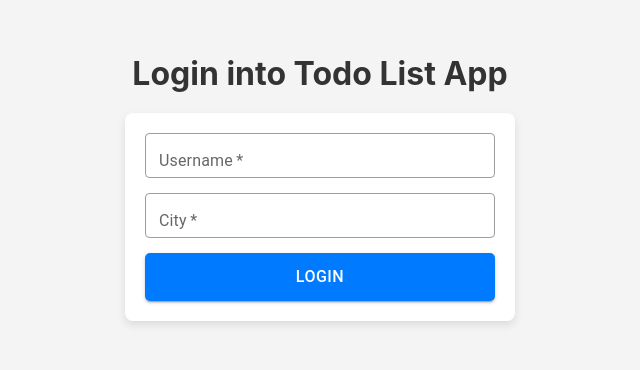
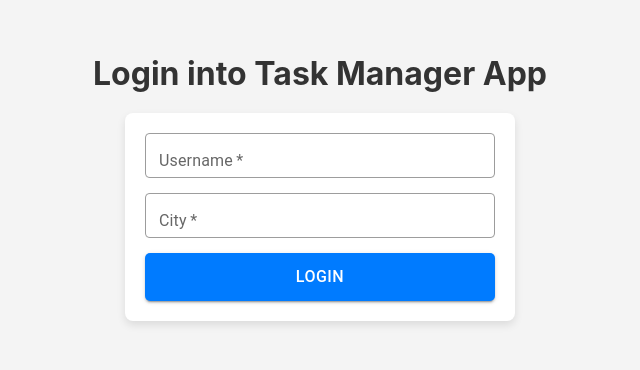
Before and after one commit to ankit-nautiyal/Task-Manager-App, a React (Vite) app: page /auth in a window 1280 px wide. Shown: the part 228-598 px from the top of the page, without its empty margins (320-960 px from the left). Built offline with nearby package versions, Linux system fonts and the light colour scheme; no server answers.

Commit message:
name changes

```diff
--- a/src/components/TaskList.jsx
+++ b/src/components/TaskList.jsx
@@ -106,7 +106,7 @@ export default function TaskList(){
         <div className={styles.taskListContainer}>
             <Button variant="contained" onClick={handleLogout} sx={{position: 'absolute', top: 0, right: 0, margin: '15px'}}> Logout</Button>
 
-            <h2 className={styles.taskListTitle}>Todo List App</h2>
+            <h2 className={styles.taskListTitle}>Task Manager App</h2>
             <TaskInput/>
 
             {outdoorTaskDetected && weather && <WeatherInfo weather={weather} error={weatherError && "Invalid city name!"} />}
--- a/src/pages/auth.jsx
+++ b/src/pages/auth.jsx
@@ -36,7 +36,7 @@ const Auth = () => {
     return (
 
             <div className={styles.authContainer}>
-                <h2 className={styles.authTitle}>Login into Todo List App</h2>
+                <h2 className={styles.authTitle}>Login into Task Manager App</h2>
 
                 <div className={styles.authForm}>
                     <TextField  label="Username" onChange={(e) => setUsername(e.target.value)} required error={error} onKeyDown={handleEnter}/>
```
